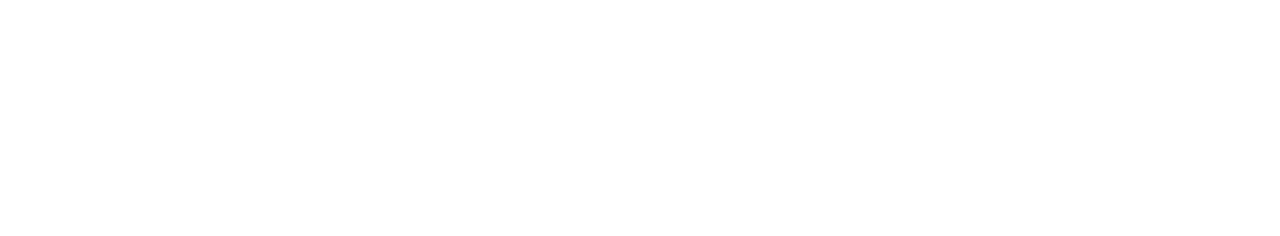
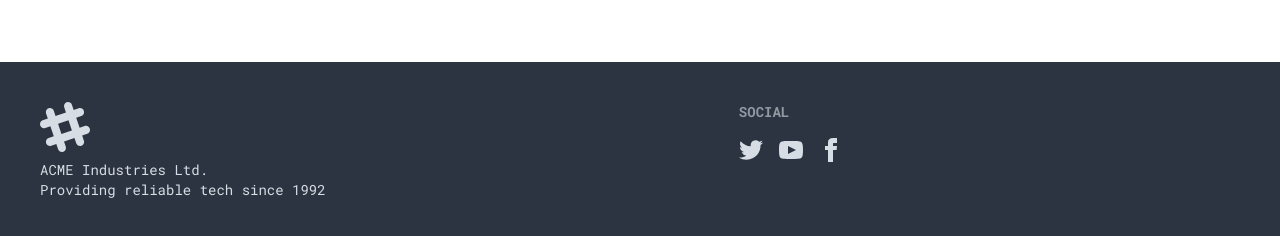
Before and after one commit to zunayedTheCreator/paper-glass-client, a React (Vite) app: page /login in a window 1280 px wide. Shown: the part 702-938 px from the top of the page. Before the commit the page ends 800 px from the top, so only its background shows below. Built offline with nearby package versions, Linux system fonts and the light colour scheme; a web font is replaced by a local one.

Commit message:
item details page added

```diff
--- /dev/null
+++ b/src/components/Footer/Footer.jsx
@@ -0,0 +1,20 @@
+const Footer = () => {
+    return (
+        <footer className="footer p-10 bg-neutral text-neutral-content mt-10">
+        <aside>
+            <svg width="50" height="50" viewBox="0 0 24 24" xmlns="http://www.w3.org/2000/svg" fillRule="evenodd" clipRule="evenodd" className="fill-current"><path d="M22.672 15.226l-2.432.811.841 2.515c.33 1.019-.209 2.127-1.23 2.456-1.15.325-2.148-.321-2.463-1.226l-.84-2.518-5.013 1.677.84 2.517c.391 1.203-.434 2.542-1.831 2.542-.88 0-1.601-.564-1.86-1.314l-.842-2.516-2.431.809c-1.135.328-2.145-.317-2.463-1.229-.329-1.018.211-2.127 1.231-2.456l2.432-.809-1.621-4.823-2.432.808c-1.355.384-2.558-.59-2.558-1.839 0-.817.509-1.582 1.327-1.846l2.433-.809-.842-2.515c-.33-1.02.211-2.129 1.232-2.458 1.02-.329 2.13.209 2.461 1.229l.842 2.515 5.011-1.677-.839-2.517c-.403-1.238.484-2.553 1.843-2.553.819 0 1.585.509 1.85 1.326l.841 2.517 2.431-.81c1.02-.33 2.131.211 2.461 1.229.332 1.018-.21 2.126-1.23 2.456l-2.433.809 1.622 4.823 2.433-.809c1.242-.401 2.557.484 2.557 1.838 0 .819-.51 1.583-1.328 1.847m-8.992-6.428l-5.01 1.675 1.619 4.828 5.011-1.674-1.62-4.829z"></path></svg>
+            <p>ACME Industries Ltd.<br/>Providing reliable tech since 1992</p>
+        </aside>
+        <nav>
+            <h6 className="footer-title">Social</h6>
+            <div className="grid grid-flow-col gap-4">
+            <a><svg xmlns="http://www.w3.org/2000/svg" width="24" height="24" viewBox="0 0 24 24" className="fill-current"><path d="M24 4.557c-.883.392-1.832.656-2.828.775 1.017-.609 1.798-1.574 2.165-2.724-.951.564-2.005.974-3.127 1.195-.897-.957-2.178-1.555-3.594-1.555-3.179 0-5.515 2.966-4.797 6.045-4.091-.205-7.719-2.165-10.148-5.144-1.29 2.213-.669 5.108 1.523 6.574-.806-.026-1.566-.247-2.229-.616-.054 2.281 1.581 4.415 3.949 4.89-.693.188-1.452.232-2.224.084.626 1.956 2.444 3.379 4.6 3.419-2.07 1.623-4.678 2.348-7.29 2.04 2.179 1.397 4.768 2.212 7.548 2.212 9.142 0 14.307-7.721 13.995-14.646.962-.695 1.797-1.562 2.457-2.549z"></path></svg></a>
+            <a><svg xmlns="http://www.w3.org/2000/svg" width="24" height="24" viewBox="0 0 24 24" className="fill-current"><path d="M19.615 3.184c-3.604-.246-11.631-.245-15.23 0-3.897.266-4.356 2.62-4.385 8.816.029 6.185.484 8.549 4.385 8.816 3.6.245 11.626.246 15.23 0 3.897-.266 4.356-2.62 4.385-8.816-.029-6.185-.484-8.549-4.385-8.816zm-10.615 12.816v-8l8 3.993-8 4.007z"></path></svg></a>
+            <a><svg xmlns="http://www.w3.org/2000/svg" width="24" height="24" viewBox="0 0 24 24" className="fill-current"><path d="M9 8h-3v4h3v12h5v-12h3.642l.358-4h-4v-1.667c0-.955.192-1.333 1.115-1.333h2.885v-5h-3.808c-3.596 0-5.192 1.583-5.192 4.615v3.385z"></path></svg></a>
+            </div>
+        </nav>
+        </footer>
+    );
+};
+
+export default Footer;
--- a/src/components/ItemsCard/ItemsCard.jsx
+++ b/src/components/ItemsCard/ItemsCard.jsx
@@ -1,10 +1,11 @@
 import { FaDollarSign } from "react-icons/fa";
 import { FaStar } from "react-icons/fa";
 import { FaRegClock } from "react-icons/fa";
+import { Link } from "react-router-dom";
 
 const ItemsCard = ({item}) => {
 
-    const {item_name, subcategory, price, rating, process_time, description, customization, stock_state, user_name, user_email, photo} = item;
+    const {item_name, subcategory, price, rating, process_time, description, customization, stock_state, user_name, user_email, photo, _id} = item;
 
     return (
         <div className="card card-side bg-base-100 w-[600px] h-[320px] shadow-xl rounded border text-black item">
@@ -12,7 +13,7 @@
         <div className="card-body gap-0 w-3/5 bg-orange-300">
             <div className="flex items-center justify-between">
                 <h2 className="card-title font-bold mb-1">{item_name}</h2>
-                <button className=" font-bold border-2 border-teal-700 px-2 rounded hover:bg-teal-400 hover:text-white duration-200">View</button>
+                <Link to={`/item/${_id}`}><button className=" font-bold border-2 border-teal-700 px-2 rounded hover:bg-teal-400 hover:text-white duration-200">View</button></Link>
             </div>
             <div className="border-t-2 border-black mb-3"></div>
             <h5 className="font-bold flex items-center border-b-2 border-r-2 border-black py-1"><FaDollarSign className="text-lg"></FaDollarSign> {price}</h5>
--- a/src/layout/Main.jsx
+++ b/src/layout/Main.jsx
@@ -1,11 +1,13 @@
 import { Outlet } from "react-router-dom";
 import Navbar from "../components/Navbar/Navbar";
+import Footer from "../components/Footer/Footer";
 
 const Main = () => {
     return (
         <div>
             <Navbar></Navbar>
             <Outlet></Outlet>
+            <Footer></Footer>
         </div>
     );
 };
--- a/src/main.jsx
+++ b/src/main.jsx
@@ -11,6 +11,7 @@
 import Login from './pages/Login/Login';
 import Register from './pages/Register/Register';
 import AddCraftItem from './pages/AddCraftItem/AddCraftItem';
+import ItemDetails from './pages/ItemDetails/ItemDetails';
 
 const router = createBrowserRouter([
   {
@@ -24,7 +25,8 @@
       },
       {
         path: '/ArtsAndCrafts',
-        element: <ArtsAndCrafts></ArtsAndCrafts>
+        element: <ArtsAndCrafts></ArtsAndCrafts>,
+        loader: () => fetch('http://localhost:5000/item')
       },
       {
         path: '/register',
@@ -38,6 +40,11 @@
         path: '/AddCraftItem',
         element: <AddCraftItem></AddCraftItem>
       },
+      {
+        path: '/item/:id',
+        element: <ItemDetails></ItemDetails>,
+        loader: ({params}) => fetch(`http://localhost:5000/item/${params.id}`)
+      },
     ]
   },
 ]);
--- a/src/pages/AddCraftItem/AddCraftItem.jsx
+++ b/src/pages/AddCraftItem/AddCraftItem.jsx
@@ -91,7 +91,7 @@
                 {/* ------------------------- */}
                 <div className="px-24 pb-6 md:flex md:justify-between gap-5">
                     <input required type="text" name="user_name" placeholder="User Name" className="input input-bordered md:w-1/2" />
-                    <input required type="text" name="user_email" placeholder="User Email" className="input input-bordered md:w-1/2" />
+                    <input required type="email" name="user_email" placeholder="User Email" className="input input-bordered md:w-1/2" />
                 </div>
 
                 {/* ------------------------- */}
--- a/src/pages/ArtsAndCrafts/ArtsAndCrafts.jsx
+++ b/src/pages/ArtsAndCrafts/ArtsAndCrafts.jsx
@@ -1,7 +1,19 @@
+import { useLoaderData } from "react-router-dom";
+import ItemsCard from "../../components/ItemsCard/ItemsCard";
+
 const ArtsAndCrafts = () => {
+
+    const allItems = useLoaderData();
+
     return (
         <div>
-
+            <h3 className="font-bold text-3xl text-center">All Arts&Crafts</h3>
+            <div className="border-t-2 border-black mx-auto w-2/6 mb-6"></div>
+            <div className="w-full xl:w-[1300px] mx-auto grid grid-cols-1 xl:grid-cols-2 px-10 gap-5">
+                {
+                    allItems.map(item => <ItemsCard item={item} key={item._id}></ItemsCard>)
+                }
+            </div>
         </div>
     );
 };
--- /dev/null
+++ b/src/pages/ItemDetails/ItemDetails.jsx
@@ -0,0 +1,37 @@
+import { FaDollarSign, FaRegClock, FaStar, FaUser, FaEnvelope, FaHome } from "react-icons/fa";
+import { Link, useLoaderData } from "react-router-dom";
+
+const ItemDetails = () => {
+
+    const item = useLoaderData();
+    const {item_name, subcategory, price, rating, process_time, description, customization, stock_state, user_name, user_email, photo, _id} = item;
+
+    return (
+        <div className="hero bg-orange-300 rounded text-black w-full xl:w-[1200px] mx-auto border-l-4 border-b-4 border-teal-500">
+        <div className="hero-content gap-10 flex-col lg:flex-row justify-between w-full">
+            <div className="bg-black rounded-lg"><img src={photo} className="w-[400px] h-[300px] object-cover rounded-lg shadow-2xl" /></div>
+            <div className="justify-start lg:w-2/3">
+                <div className="flex items-center mb-4 justify-between">
+                    <button className="font-bold border-2 border-b-black border-r-black border-l-teal-400 border-t-teal-400 px-2 py-1 rounded w-fit bg-[#ffffff66] hover:bg-[#ffffff55] hover:border-b-teal-400 hover:border-r-teal-400 hover:border-l-black hover:border-t-black duration-200">{subcategory}</button>
+                    <Link to={'/'}><FaHome className="text-2xl"></FaHome></Link>
+                </div>
+                <h1 className="text-5xl font-bold mb-1">{item_name}</h1>
+                <p className="font-semibold mb-2">- {description}</p>
+                <h5 className="font-bold flex items-center border-b-2 border-r-2 border-black py-1"><FaDollarSign className="text-lg"></FaDollarSign> {price}</h5>
+                <h5 className="font-bold flex items-center gap-1 border-b-2 border-r-2 border-black py-1"><FaStar className="text-lg"></FaStar> {rating}</h5>
+                <h5 className="font-bold flex items-center gap-1 border-b-2 border-r-2 border-black py-1"><FaRegClock className="text-lg"></FaRegClock> {process_time}</h5>
+                <div className="mt-2 mb-1">
+                    <h2 className="font-bold">Customization: {customization}</h2>
+                    <h2 className="font-bold">Stock Statues: {stock_state}</h2>
+                </div>
+                <div className="flex flex-col md:flex-row md:items-center mt-2 mb-2">
+                    <h2 className="flex items-center font-bold text-lg border-y-2 border-l-2 px-2 border-r-2 md:border-r-0 gap-1"><FaUser className="text-lg"></FaUser>{user_name}</h2>
+                    <h2 className="flex items-center font-bold text-lg border-2 px-2 gap-1"><FaEnvelope className="text-xl"></FaEnvelope>{user_email}</h2>
+                </div>
+            </div>
+        </div>
+        </div>
+    );
+};
+
+export default ItemDetails;
```
